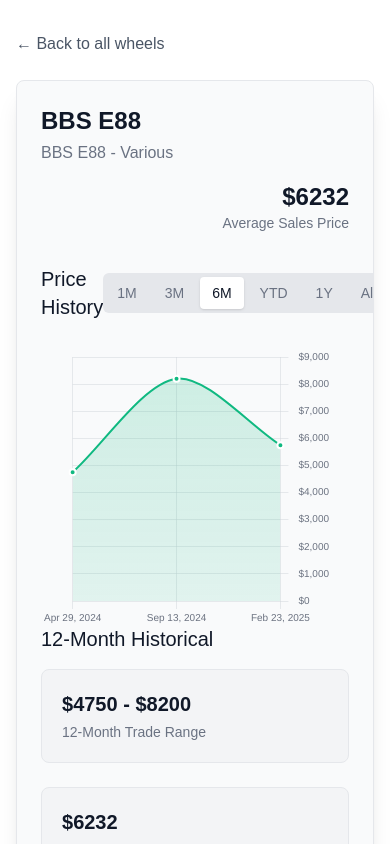
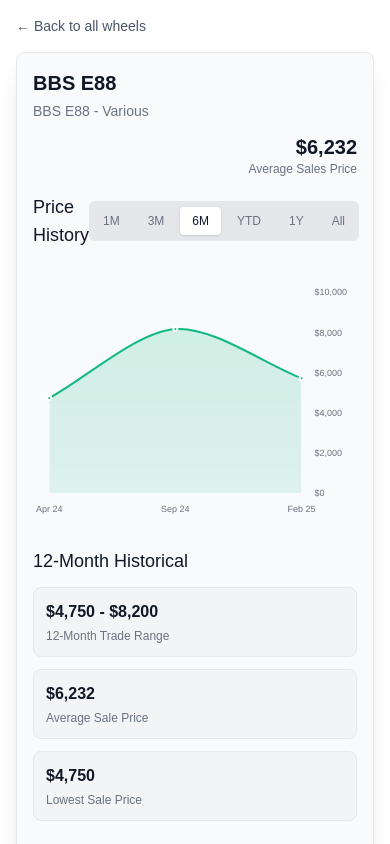
Before and after one commit to rezaca/wheelprice-history-tracker, a Next.js app: page /wheels/bbsE88 in a window 390 px wide. Shown: the top 844 px of the page. Built offline with nearby package versions, Linux system fonts and the light colour scheme; no server answers.

Commit message:
Improve mobile chart experience and fix responsive UI issues

```diff
--- a/src/app/wheels/[id]/page.tsx
+++ b/src/app/wheels/[id]/page.tsx
@@ -21,9 +21,9 @@
 
   return (
     <div className="min-h-screen bg-white">
-      <div className="max-w-7xl mx-auto px-4 py-8">
-        <div className="mb-6">
-          <Link href="/" className="text-gray-600 hover:text-gray-900 flex items-center">
+      <div className="max-w-7xl mx-auto px-4 sm:px-6 py-4 sm:py-8">
+        <div className="mb-4 sm:mb-6">
+          <Link href="/" className="text-gray-600 hover:text-gray-900 flex items-center text-sm sm:text-base">
             ← Back to all wheels
           </Link>
         </div>
--- a/src/components/price-history/chart-component.tsx
+++ b/src/components/price-history/chart-component.tsx
@@ -19,6 +19,12 @@
   };
 }
 
+// Add more types to handle tooltips and Chart.js specifics
+interface ChartContext {
+  index: number;
+  dataIndex: number;
+}
+
 // Format currency
 const formatCurrency = (value: number) => {
   return new Intl.NumberFormat('en-US', {
@@ -27,6 +33,14 @@
     minimumFractionDigits: 0,
     maximumFractionDigits: 0,
   }).format(value);
+};
+
+// Format dates in a more condensed way for mobile
+const formatDateForAxis = (dateStr: string, isMobile: boolean) => {
+  const date = parseISO(dateStr);
+  return isMobile
+    ? format(date, 'MMM yy') // Shorter format for mobile: "May 23"
+    : format(date, 'MMM d, yyyy'); // Full format for desktop: "May 31, 2023"
 };
 
 interface ChartComponentProps {
@@ -48,19 +62,28 @@
     const ctx = chartRef.current.getContext('2d');
     if (!ctx) return;
 
+    // Detect if we're on a mobile device
+    const isMobile = window.innerWidth < 768;
+
     // Sort data by date
     const sortedData = [...priceHistory.pricePoints].sort((a, b) => {
       return new Date(a.date).getTime() - new Date(b.date).getTime();
     });
 
-    // Prepare data for the chart - include both month, day and year for clarity
-    const labels = sortedData.map(point => format(parseISO(point.date), 'MMM d, yyyy'));
+    // Prepare data for the chart with appropriate date formatting
+    const labels = sortedData.map(point => formatDateForAxis(point.date, isMobile));
     const prices = sortedData.map(point => point.price);
+    const rawDates = sortedData.map(point => point.date); // Store original dates for tooltips
 
     // Define gradient for area under the line
     const gradient = ctx.createLinearGradient(0, 0, 0, 400);
     gradient.addColorStop(0, 'rgba(16, 185, 129, 0.2)');  // More transparent emerald at the top
     gradient.addColorStop(1, 'rgba(16, 185, 129, 0.05)'); // Nearly transparent at the bottom
+
+    // Configure maxTicksLimit based on screen size
+    const maxTicksLimit = isMobile ? 5 : 12;
+    const fontSize = isMobile ? 9 : 10;
+    const pointRadius = isMobile ? 2 : 3;
 
     // Create chart
     chartInstance.current = new window.Chart(ctx, {
@@ -74,11 +97,11 @@
             borderColor: 'rgb(16, 185, 129)',
             backgroundColor: gradient,
             borderWidth: 2,
-            pointRadius: 3,
+            pointRadius: pointRadius,
             pointBackgroundColor: 'rgb(16, 185, 129)',
             pointBorderColor: '#ffffff', // White for light theme
             pointBorderWidth: 2,
-            pointHoverRadius: 5,
+            pointHoverRadius: pointRadius + 2,
             pointHoverBackgroundColor: 'rgb(16, 185, 129)',
             pointHoverBorderColor: '#ffffff',
             pointHoverBorderWidth: 2,
@@ -92,10 +115,10 @@
         maintainAspectRatio: false,
         layout: {
           padding: {
-            left: 10,
-            right: 10,
+            left: isMobile ? 5 : 10,
+            right: isMobile ? 5 : 10,
             top: 20,
-            bottom: 10
+            bottom: isMobile ? 5 : 10
           }
         },
         scales: {
@@ -103,16 +126,20 @@
             grid: {
               color: 'rgba(209, 213, 219, 0.5)', // Lighter grid lines for light theme
               drawBorder: false,
+              // Display fewer grid lines on mobile
+              display: function(context: { index: number }) {
+                return isMobile ? context.index % 2 === 0 : true;
+              }
             },
             ticks: {
               color: 'rgb(107, 114, 128)', // Darker text for light theme
               font: {
-                size: 10
+                size: fontSize
               },
               maxRotation: 0, // No rotation for cleaner look
               minRotation: 0,
               autoSkip: true,
-              maxTicksLimit: 12, // Limit the number of ticks to avoid crowding
+              maxTicksLimit: maxTicksLimit, // Fewer ticks on mobile
             },
             border: {
               display: false
@@ -123,6 +150,10 @@
             grid: {
               color: 'rgba(209, 213, 219, 0.5)', // Lighter grid lines for light theme
               drawBorder: false,
+              // Display fewer grid lines on mobile
+              display: function(context: { index: number }) {
+                return isMobile ? context.index % 2 === 0 : true;
+              }
             },
             border: {
               display: false
@@ -133,9 +164,11 @@
                 return formatCurrency(value as number);
               },
               font: {
-                size: 10
+                size: fontSize
               },
-              padding: 10
+              padding: isMobile ? 5 : 10,
+              // Show fewer y-axis ticks on mobile
+              maxTicksLimit: isMobile ? 6 : 8,
             },
             min: 0, // Start from 0 to show full price context
           },
@@ -153,11 +186,15 @@
             bodyColor: 'rgb(75, 85, 99)',
             borderColor: 'rgb(229, 231, 235)',
             borderWidth: 1,
-            padding: 12,
+            padding: isMobile ? 8 : 12,
             displayColors: false,
             callbacks: {
-              title: function() {
-                return 'Price'; // Changed from 'Sale Price' to just 'Price'
+              title: function(context: ChartContext[]) {
+                // Get the original date from our stored array
+                const dataIndex = context[0].dataIndex;
+                const originalDate = rawDates[dataIndex];
+                // Format the full date for the tooltip
+                return format(parseISO(originalDate), 'MMM d, yyyy');
               },
               label: function(context: TooltipContext) {
                 const value = context.parsed.y;
@@ -169,7 +206,24 @@
       },
     });
 
+    // Handle window resize to update chart for responsive display
+    const handleResize = () => {
+      if (chartInstance.current) {
+        const newIsMobile = window.innerWidth < 768;
+        // Only update if mobile status changed
+        if (newIsMobile !== isMobile) {
+          chartInstance.current.destroy();
+          // Force re-render by triggering the useEffect again
+          const event = new Event('resize');
+          window.dispatchEvent(event);
+        }
+      }
+    };
+
+    window.addEventListener('resize', handleResize);
+
     return () => {
+      window.removeEventListener('resize', handleResize);
       if (chartInstance.current) {
         chartInstance.current.destroy();
       }
--- a/src/components/price-history/price-history-card.tsx
+++ b/src/components/price-history/price-history-card.tsx
@@ -7,6 +7,7 @@
 import { PriceStatistics } from "./price-statistics";
 import { SalesHistory } from "./sales-history";
 import { usePriceHistory } from "@/lib/hooks";
+import { formatPrice } from "@/lib/utils";
 
 interface PriceHistoryCardProps {
   wheel: Wheel;
@@ -18,61 +19,58 @@
 
   return (
     <div className="bg-gray-50 rounded-lg shadow-xl overflow-hidden border border-gray-200">
-      <div className="p-6">
-        <div className="flex flex-col md:flex-row md:justify-between md:items-start gap-4 mb-6">
+      <div className="p-4 sm:p-6">
+        <div className="flex flex-col sm:flex-row sm:justify-between sm:items-start gap-3 sm:gap-4 mb-4 sm:mb-6">
           <div>
-            <h1 className="text-2xl font-bold text-gray-900">{wheel.name}</h1>
-            <p className="text-gray-500 mt-1">
+            <h1 className="text-xl sm:text-2xl font-bold text-gray-900">{wheel.name}</h1>
+            <p className="text-sm sm:text-base text-gray-500 mt-1">
               {wheel.brand} {wheel.model} {wheel.finish && `- ${wheel.finish}`}
             </p>
           </div>
           <div className="text-right">
-            <div className="text-2xl font-bold text-gray-900">
-              ${loading ? "..." : priceHistory?.averagePrice || wheel.currentPrice}
+            <div className="text-xl sm:text-2xl font-bold text-gray-900">
+              {loading ? "Loading..." : formatPrice(priceHistory?.averagePrice || wheel.currentPrice)}
             </div>
-            <p className="text-gray-500 text-sm">Average Sales Price</p>
+            <p className="text-xs sm:text-sm text-gray-500">Average Sales Price</p>
           </div>
         </div>
 
-        <div className="mt-8">
-          <div className="flex justify-between items-center mb-4">
-            <h2 className="text-xl font-medium text-gray-900">Price History</h2>
-            <TimeRangeSelector
-              selectedRange={timeRange}
-              onRangeChange={(range: TimeRange) => setTimeRange(range)}
-            />
+        <div>
+          <div className="flex flex-col">
+            <div className="flex items-center justify-between">
+              <h2 className="text-lg sm:text-xl font-medium text-gray-900">Price History</h2>
+              <TimeRangeSelector timeRange={timeRange} setTimeRange={setTimeRange} />
             </div>
 
-          <div className="h-64 mt-4 mb-8 relative">
+            <div className="mt-6 relative">
               {loading ? (
-              <div className="flex h-full items-center justify-center">
-                <div className="text-gray-500">Loading price data...</div>
+                <div className="h-[300px] flex items-center justify-center">
+                  <p className="text-gray-400">Loading price history...</p>
                 </div>
               ) : error ? (
-              <div className="flex h-full items-center justify-center">
-                <div className="text-red-500">Error loading price data</div>
+                <div className="h-[300px] flex items-center justify-center">
+                  <p className="text-red-400">Error loading price history</p>
                 </div>
-            ) : priceHistory ? (
+              ) : priceHistory && priceHistory.pricePoints.length > 0 ? (
                 <PriceHistoryChart priceHistory={priceHistory} />
               ) : (
-              <div className="flex h-full items-center justify-center">
-                <div className="text-gray-500">No price data available</div>
+                <div className="h-[300px] flex items-center justify-center">
+                  <p className="text-gray-400">No price history available</p>
                 </div>
               )}
             </div>
+          </div>
 
-          {priceHistory && <PriceStatistics priceHistory={priceHistory} />}
+          {priceHistory && !loading && (
+            <>
+              <PriceStatistics priceHistory={priceHistory} />
 
-          <div className="mt-8">
-            <h2 className="text-xl font-medium text-gray-900 mb-4">Recent Sales</h2>
-            {loading ? (
-              <div className="text-gray-500">Loading sales data...</div>
-            ) : priceHistory ? (
+              <div className="mt-8 mb-4">
+                <h2 className="text-lg sm:text-xl font-medium text-gray-900 mb-4">Recent Sales</h2>
                 <SalesHistory wheelId={wheel.id} />
-            ) : (
-              <div className="text-gray-500">No sales data available</div>
+              </div>
+            </>
           )}
-          </div>
         </div>
       </div>
     </div>
--- a/src/components/price-history/price-history-chart.tsx
+++ b/src/components/price-history/price-history-chart.tsx
@@ -51,7 +51,7 @@
   }, []);
 
   return (
-    <div className="h-[300px] w-full">
+    <div className="h-[250px] sm:h-[300px] w-full">
       {isClient ? (
         <ChartComponent priceHistory={priceHistory} />
       ) : (
--- a/src/components/price-history/price-statistics.tsx
+++ b/src/components/price-history/price-statistics.tsx
@@ -1,4 +1,5 @@
 import { PriceHistory } from "@/lib/mock-data";
+import { formatPrice } from "@/lib/utils";
 
 interface PriceStatisticsProps {
   priceHistory: PriceHistory;
@@ -9,33 +10,33 @@
   const { lowestPrice, highestPrice, averagePrice } = priceHistory;
 
   return (
-    <div className={`${className} space-y-4`}>
-      <h2 className="text-xl font-medium text-gray-900 mt-8 mb-4">12-Month Historical</h2>
+    <div className={`${className} space-y-2 sm:space-y-4`}>
+      <h2 className="text-lg sm:text-xl font-medium text-gray-900 mt-6 sm:mt-8 mb-3 sm:mb-4">12-Month Historical</h2>
 
-      <div className="grid grid-cols-1 md:grid-cols-3 gap-6">
-        <div className="bg-gray-100 rounded-lg p-5 border border-gray-200">
-          <div className="text-xl md:text-2xl font-semibold text-gray-900">
-            ${lowestPrice} - ${highestPrice}
+      <div className="grid grid-cols-1 sm:grid-cols-3 gap-3 sm:gap-6">
+        <div className="bg-gray-100 rounded-lg p-3 sm:p-5 border border-gray-200">
+          <div className="text-base sm:text-xl md:text-2xl font-semibold text-gray-900">
+            {formatPrice(lowestPrice)} - {formatPrice(highestPrice)}
           </div>
-          <div className="text-sm text-gray-500 mt-1">
+          <div className="text-xs sm:text-sm text-gray-500 mt-1">
             12-Month Trade Range
           </div>
         </div>
 
-        <div className="bg-gray-100 rounded-lg p-5 border border-gray-200">
-          <div className="text-xl md:text-2xl font-semibold text-gray-900">
-            ${averagePrice}
+        <div className="bg-gray-100 rounded-lg p-3 sm:p-5 border border-gray-200">
+          <div className="text-base sm:text-xl md:text-2xl font-semibold text-gray-900">
+            {formatPrice(averagePrice)}
           </div>
-          <div className="text-sm text-gray-500 mt-1">
+          <div className="text-xs sm:text-sm text-gray-500 mt-1">
             Average Sale Price
           </div>
         </div>
 
-        <div className="bg-gray-100 rounded-lg p-5 border border-gray-200">
-          <div className="text-xl md:text-2xl font-semibold text-gray-900">
-            ${lowestPrice}
+        <div className="bg-gray-100 rounded-lg p-3 sm:p-5 border border-gray-200">
+          <div className="text-base sm:text-xl md:text-2xl font-semibold text-gray-900">
+            {formatPrice(lowestPrice)}
           </div>
-          <div className="text-sm text-gray-500 mt-1">
+          <div className="text-xs sm:text-sm text-gray-500 mt-1">
             Lowest Sale Price
           </div>
         </div>
--- a/src/components/price-history/time-range-selector.tsx
+++ b/src/components/price-history/time-range-selector.tsx
@@ -1,51 +1,52 @@
 "use client";
 
 import { Tabs, TabsList, TabsTrigger } from "@/components/ui/tabs";
+import { Dispatch, SetStateAction } from "react";
 
 export type TimeRange = "1m" | "3m" | "6m" | "ytd" | "1y" | "all";
 
 interface TimeRangeSelectorProps {
-  selectedRange: TimeRange;
-  onRangeChange: (range: TimeRange) => void;
+  timeRange: TimeRange;
+  setTimeRange: Dispatch<SetStateAction<TimeRange>>;
 }
 
-export function TimeRangeSelector({ selectedRange, onRangeChange }: TimeRangeSelectorProps) {
+export function TimeRangeSelector({ timeRange, setTimeRange }: TimeRangeSelectorProps) {
   return (
-    <Tabs value={selectedRange} onValueChange={(value) => onRangeChange(value as TimeRange)} className="w-full">
+    <Tabs value={timeRange} onValueChange={(value) => setTimeRange(value as TimeRange)} className="w-full">
       <TabsList className="w-full bg-gray-200 p-0.5 gap-1">
         <TabsTrigger
           value="1m"
-          className="flex-1 data-[state=active]:bg-white data-[state=active]:text-gray-900 data-[state=inactive]:text-gray-500 text-sm rounded"
+          className="flex-1 data-[state=active]:bg-white data-[state=active]:text-gray-900 data-[state=inactive]:text-gray-500 text-xs sm:text-sm rounded"
         >
           1M
         </TabsTrigger>
         <TabsTrigger
           value="3m"
-          className="flex-1 data-[state=active]:bg-white data-[state=active]:text-gray-900 data-[state=inactive]:text-gray-500 text-sm rounded"
+          className="flex-1 data-[state=active]:bg-white data-[state=active]:text-gray-900 data-[state=inactive]:text-gray-500 text-xs sm:text-sm rounded"
         >
           3M
         </TabsTrigger>
         <TabsTrigger
           value="6m"
-          className="flex-1 data-[state=active]:bg-white data-[state=active]:text-gray-900 data-[state=inactive]:text-gray-500 text-sm rounded"
+          className="flex-1 data-[state=active]:bg-white data-[state=active]:text-gray-900 data-[state=inactive]:text-gray-500 text-xs sm:text-sm rounded"
         >
           6M
         </TabsTrigger>
         <TabsTrigger
           value="ytd"
-          className="flex-1 data-[state=active]:bg-white data-[state=active]:text-gray-900 data-[state=inactive]:text-gray-500 text-sm rounded"
+          className="flex-1 data-[state=active]:bg-white data-[state=active]:text-gray-900 data-[state=inactive]:text-gray-500 text-xs sm:text-sm rounded"
         >
           YTD
         </TabsTrigger>
         <TabsTrigger
           value="1y"
-          className="flex-1 data-[state=active]:bg-white data-[state=active]:text-gray-900 data-[state=inactive]:text-gray-500 text-sm rounded"
+          className="flex-1 data-[state=active]:bg-white data-[state=active]:text-gray-900 data-[state=inactive]:text-gray-500 text-xs sm:text-sm rounded"
         >
           1Y
         </TabsTrigger>
         <TabsTrigger
           value="all"
-          className="flex-1 data-[state=active]:bg-white data-[state=active]:text-gray-900 data-[state=inactive]:text-gray-500 text-sm rounded"
+          className="flex-1 data-[state=active]:bg-white data-[state=active]:text-gray-900 data-[state=inactive]:text-gray-500 text-xs sm:text-sm rounded"
         >
           All
         </TabsTrigger>
```
Lines whose indentation alone changed are shown as unchanged.
